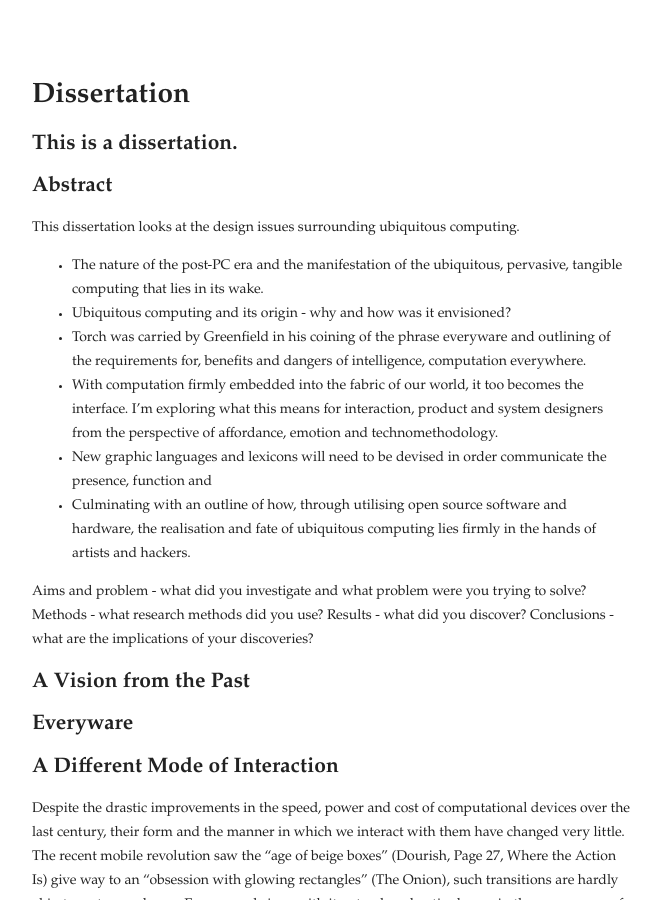
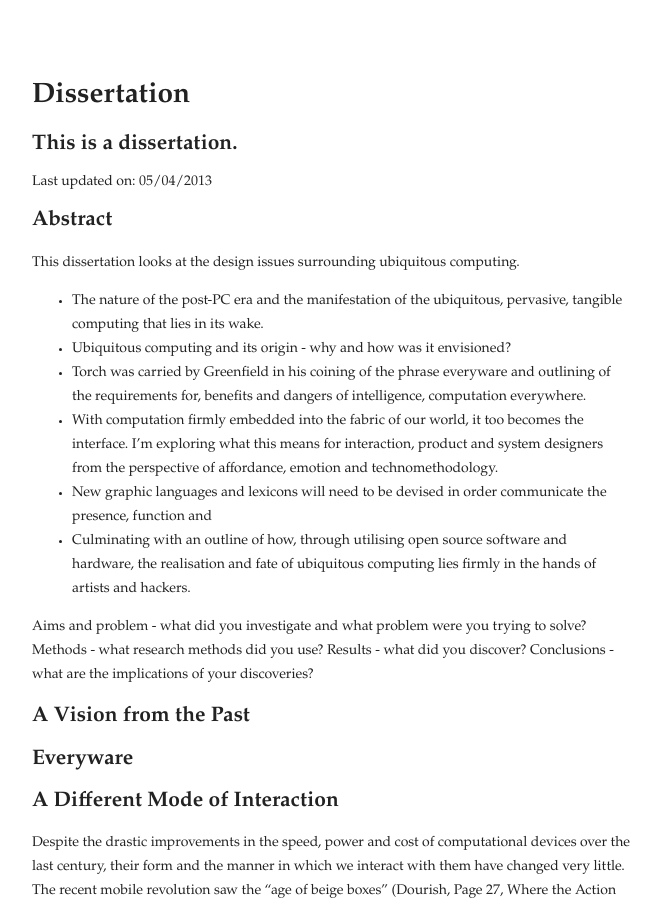
Before and after one commit to imclab/dissertation, a Jekyll site: the page built from index.html, in a window 1280 px wide and 900 px high. Shown: the whole window, without its empty margins (308-969 px from the left). Built offline with Jekyll 4.4.1, drawn with Linux system fonts in a browser that asks for light colours; Markdown is read by kramdown in place of the engine named in the settings.

Commit message:
Added last updated on date

```diff
--- a/index.html
+++ b/index.html
@@ -12,6 +12,8 @@ layout: default
 
       <h2 class="description">This is a dissertation.</h2>
 
+      <time class="date" datetime="{{ post.date | date: '%Y-%m-%d' }}">Last updated on: {{ post.date | date: "%d/%m/%Y" }}</time>
+
     </header>
 
     <section class="main" role="main">
```
Also changed, not shown: 1 other file.
